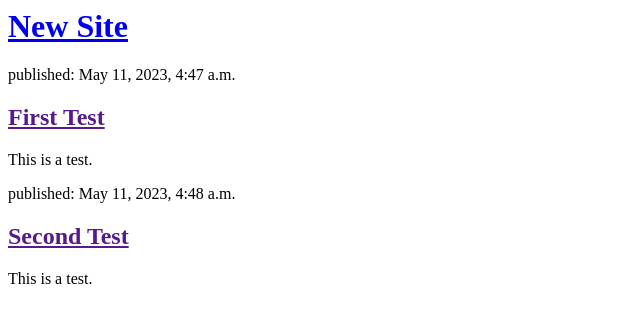
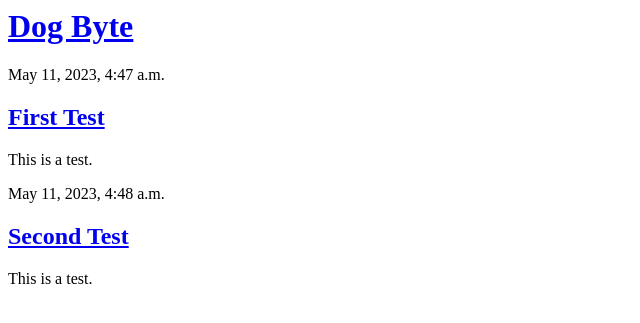
Before and after one commit to SAStevens/FSDI-117-A3, a Django app: page / in a window 1280 px wide. Shown: the top 323 px of the page, without its empty margins (0-640 px from the left). Run offline with Django 4.2, Linux system fonts and the light colour scheme; data comes from the database, SQL or seed files in the repository; both versions use the stored data as it was after the commit.

Commit message:
End of S4

```diff
--- /dev/null
+++ b/blog/templates/blog/base.html
@@ -0,0 +1,17 @@
+<html>
+<body>
+    <header class="page-header">
+        <div class="container">
+            <h1><a href="/">Dog Byte</a></h1>
+        </div>
+    </header>
+    <main class="container">
+        <div class="row">
+            <div class="col">
+                {% block content %}
+                {% endblock %}
+            </div>
+        </div>
+    </main>
+</body>
+</html>
--- a/blog/templates/blog/post_list.html
+++ b/blog/templates/blog/post_list.html
@@ -1,19 +1,13 @@
-<html>
-    <head>
-        <title>New Site</title>
-    </head>
-    <body>
-        <header>
-            <h1><a href="/">New Site</a></h1>
-        </header>
+{% extends 'blog/base.html' %}
 
-        {% for post in posts %}
-            <article>
-                <time>published: {{ post.published_date }}</time>
-                <h2><a href="">{{ post.title }}</a></h2>
-                <p>{{ post.text|linebreaksbr }}</p>
-            </article>
-        {% endfor %}
-
-    </body>
-</html>
+{% block content %}
+    {% for post in posts %}
+        <article class="post">
+            <time class="date">
+                {{ post.published_date }}
+            </time>
+            <h2><a href="{% url 'post_detail' pk=post.pk %}">{{ post.title }}</a></h2>
+            <p>{{ post.text|linebreaksbr }}</p>
+        </article>
+    {% endfor %}
+{% endblock %}
--- a/blog/urls.py
+++ b/blog/urls.py
@@ -3,4 +3,5 @@ from . import views
 
 urlpatterns = [
     path('', views.post_list, name='post_list'),
+    path('post/<int:pk>/', views.post_detail, name='post_detail'),
 ]
--- a/blog/views.py
+++ b/blog/views.py
@@ -1,8 +1,13 @@
 from django.shortcuts import render
 from django.utils import timezone
 from .models import Post
+from django.shortcuts import render, get_object_or_404
 
 
 def post_list(request):
     posts = Post.objects.filter(published_date__lte=timezone.now()).order_by('published_date')
     return render(request, 'blog/post_list.html', {'posts': posts})
+
+def post_detail(request, pk):
+    post = get_object_or_404(Post, pk=pk)
+    return render(request, 'blog/post_detail.html', {'post': post})
```
Also changed, not shown: blog/templates/blog/post_detail.html (added, +13 -0 lines), db.sqlite3.
